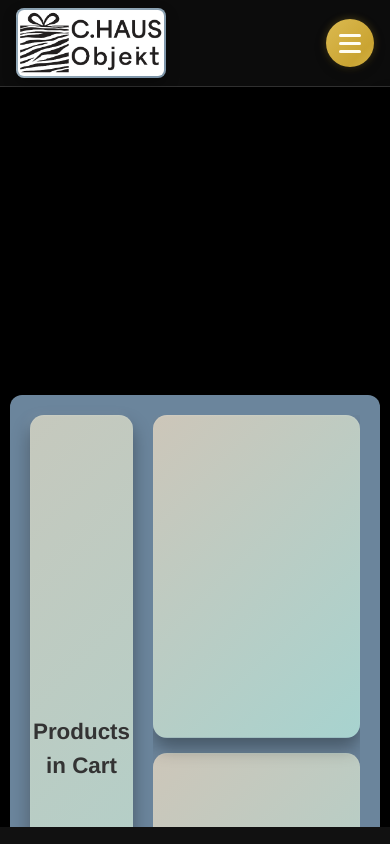
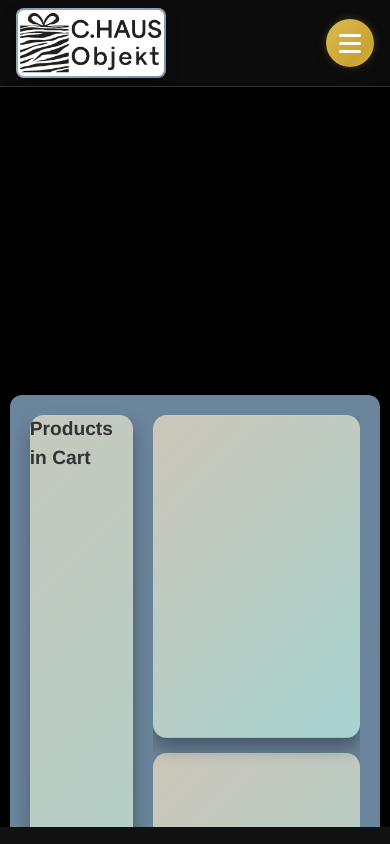
Before and after one commit to James-Hepburn/objekt, a React (Vite) app: page /cart in a window 390 px wide. Built offline with nearby package versions, Linux system fonts and the light colour scheme.

Commit message:
Mobile box1 text

```diff
--- a/src/components/CommonStyles.css
+++ b/src/components/CommonStyles.css
@@ -1098,6 +1098,9 @@ button[type="submit"] {
 
   .box1 {
     grid-column: 1 / 2;
+    display: block;
+    position: relative;
+    overflow: hidden;
   }
 
   .home-page .box1 {
@@ -1283,4 +1286,39 @@ button[type="submit"] {
     cursor: pointer;
     line-height: 1;
   }
+
+  .box1 .box-inner {
+    display: flex;
+    flex-direction: column;
+    justify-content: flex-start;
+    align-items: stretch;
+    height: 100%;
+    padding: 1rem 1.2rem;
+    box-sizing: border-box;
+    overflow: hidden;
+  }
+
+  .box1 .scroll-content {
+    overflow-y: auto;
+    flex: 1;
+    padding-right: 0.4rem;
+    box-sizing: border-box;
+  }
+
+  .box1 h2 {
+    margin: 0 0 0.8rem;
+    padding: 0;
+    font-size: 1.2rem;
+    font-weight: black;
+    text-align: left;
+  }
+
+  .box1 p {
+    font-size: 0.95rem;
+    line-height: 1.5;
+    color: #222;
+    margin: 0;
+    text-align: left;
+    font-weight: normal;
+  }
 }
```
